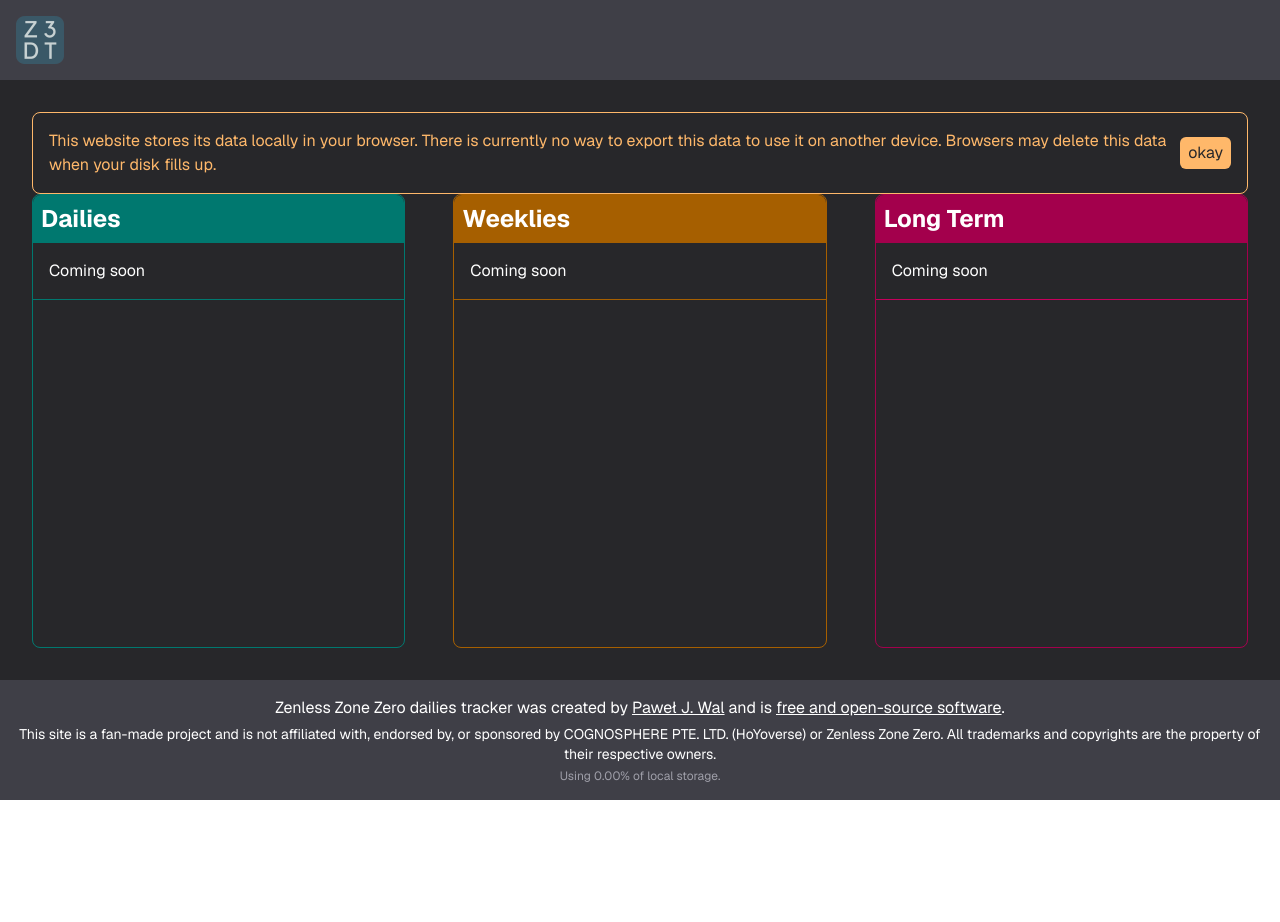
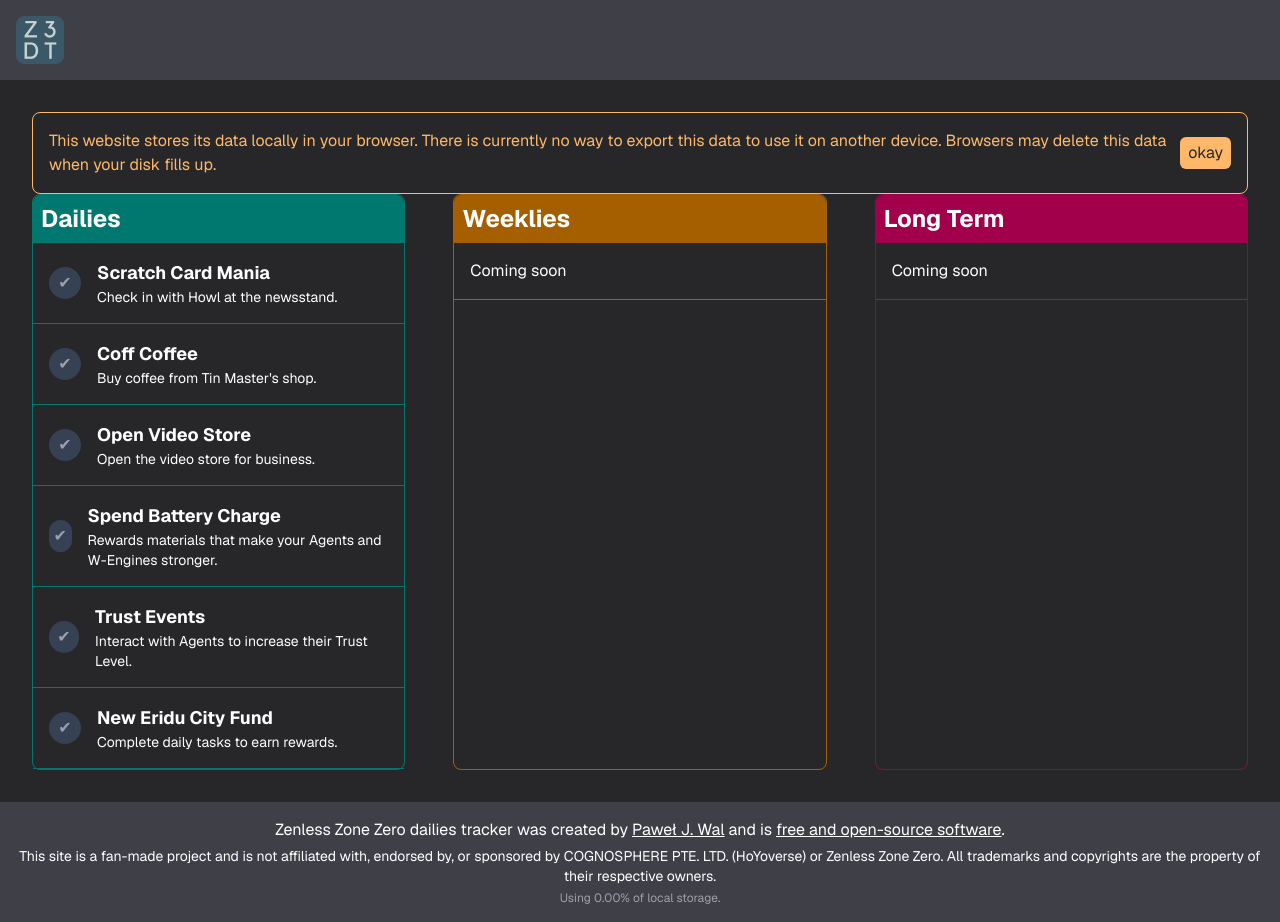
Before and after one commit to paweljw/z3-dailies-tracker, a Next.js app: page / in a window 1280 px wide. Before the commit the page ends 800 px from the top, so only its background shows below. Built offline with nearby package versions, Linux system fonts and the light colour scheme.

Commit message:
basic unsynced list

```diff
--- a/src/app/page.tsx
+++ b/src/app/page.tsx
@@ -6,7 +6,7 @@
   return (
     <main className="flex flex-grow flex-col p-8 bg-zinc-800 text-white">
       <Notice />
-      <div className="flex flex-row flex-grow gap-12">
+      <div className="flex flex-col lg:flex-row flex-grow gap-12">
         <Dailies />
         <Weeklies />
         <LongTerm />
--- a/src/components/Dailies.tsx
+++ b/src/components/Dailies.tsx
@@ -1,10 +1,25 @@
+"use client";
+
+import { dailyTasks } from "~/config/dailies";
+import ListItem from "~/components/ListItem";
+import { useState } from "react";
 export default function Dailies() {
+    const [completedTasks, setCompletedTasks] = useState<number[]>([]);
+
+    const handleTaskCompletion = (id: number) => {
+        if (completedTasks.includes(id)) {
+            setCompletedTasks(completedTasks.filter((taskId) => taskId !== id));
+        } else {
+            setCompletedTasks([...completedTasks, id]);
+        }
+    }
+
     return (
         <div className="flex flex-col rounded-lg border-1 border-teal-700 flex-1">
             <h1 className="text-2xl font-bold text-white bg-teal-700 rounded-t-lg p-2">Dailies</h1>
-            <div className="p-4 border-b-1 border-teal-700 justify-center">
-                <p>Coming soon</p>
-            </div>
+            {dailyTasks.map((task) => (
+                <ListItem key={task.id} task={task} accent="teal" completed={completedTasks.includes(task.id)} callback={handleTaskCompletion} />
+            ))}
         </div>
     );
 }
--- /dev/null
+++ b/src/components/ListItem.tsx
@@ -0,0 +1,24 @@
+"use client";
+import type { DailyTask } from "~/config/dailies";
+
+export default function ListItem({ task, accent, completed, callback }: { task: DailyTask, accent: string, completed: boolean, callback: (id: number) => void }) {
+
+    const handleClick = () => {
+        callback(task.id);
+    }
+
+    const incompleteStyle = `bg-gray-700 text-gray-400`;
+    const completedStyle = `bg-${accent}-700 text-white`;
+
+    return (
+        <div key={task.name} className={`p-4 border-b-1 border-${accent}-700 items-center gap-4 flex flex-row cursor-pointer ${completed ? 'text-gray-400' : 'text-white'}`} onClick={handleClick}>
+            <div className={`flex items-center justify-center w-8 h-8 rounded-full ${completed ? completedStyle : incompleteStyle}`}>
+                ✔︎
+            </div>
+            <div className="flex flex-col">
+                <p className="text-lg font-bold">{task.name}</p>
+                <p className="text-sm">{task.description}</p>
+            </div>
+        </div>
+    )
+}
--- /dev/null
+++ b/src/config/dailies.ts
@@ -0,0 +1,38 @@
+export type DailyTask = {
+    id: number;
+    name: string;
+    description: string;
+}
+
+export const dailyTasks: DailyTask[] = [
+    {
+        id: 1,
+        name: "Scratch Card Mania",
+        description: "Check in with Howl at the newsstand.",
+    },
+    {
+        id: 2,
+        name: "Coff Coffee",
+        description: "Buy coffee from Tin Master's shop.",
+    },
+    {
+        id: 3,
+        name: "Open Video Store",
+        description: "Open the video store for business.",
+    },
+    {
+        id: 4,
+        name: "Spend Battery Charge",
+        description: "Rewards materials that make your Agents and W-Engines stronger."
+    },
+    {
+        id: 5,
+        name: "Trust Events",
+        description: "Interact with Agents to increase their Trust Level."
+    },
+    {
+        id: 6,
+        name: "New Eridu City Fund",
+        description: "Complete daily tasks to earn rewards."
+    },
+];
```
